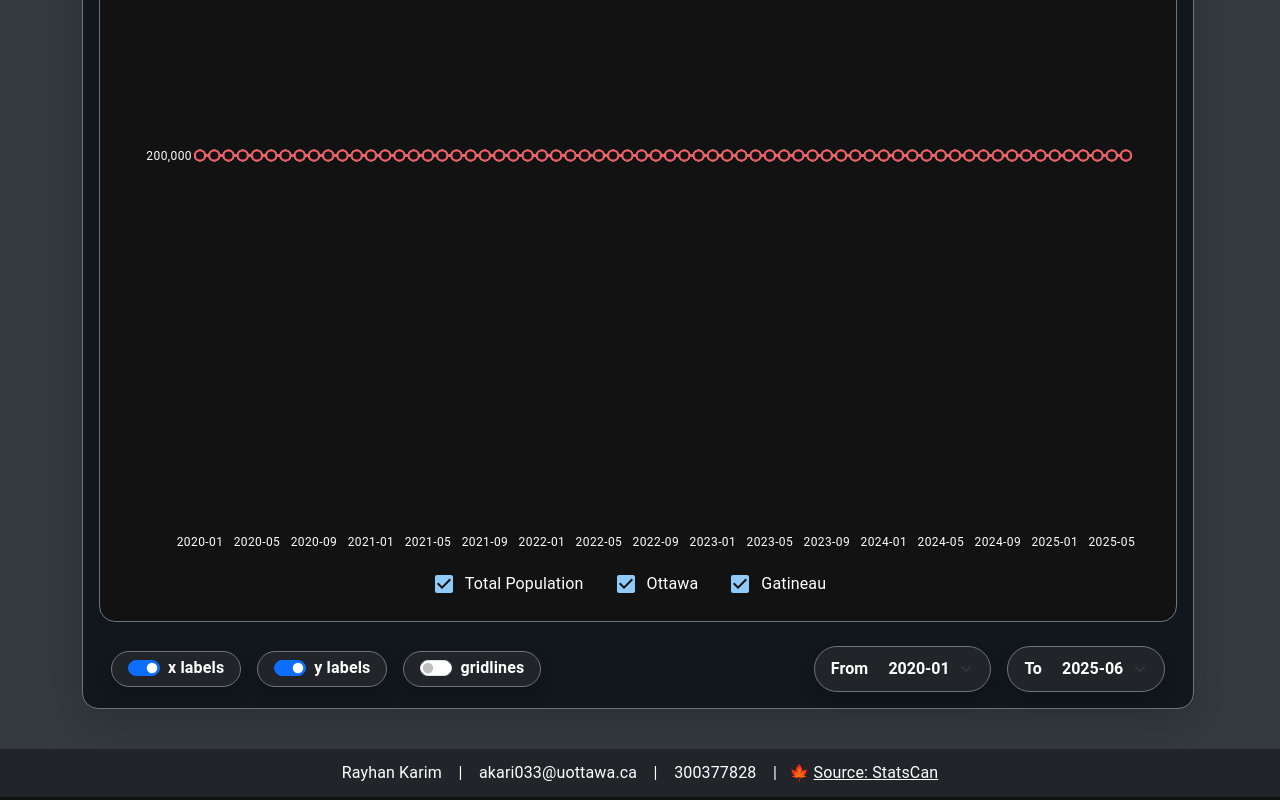
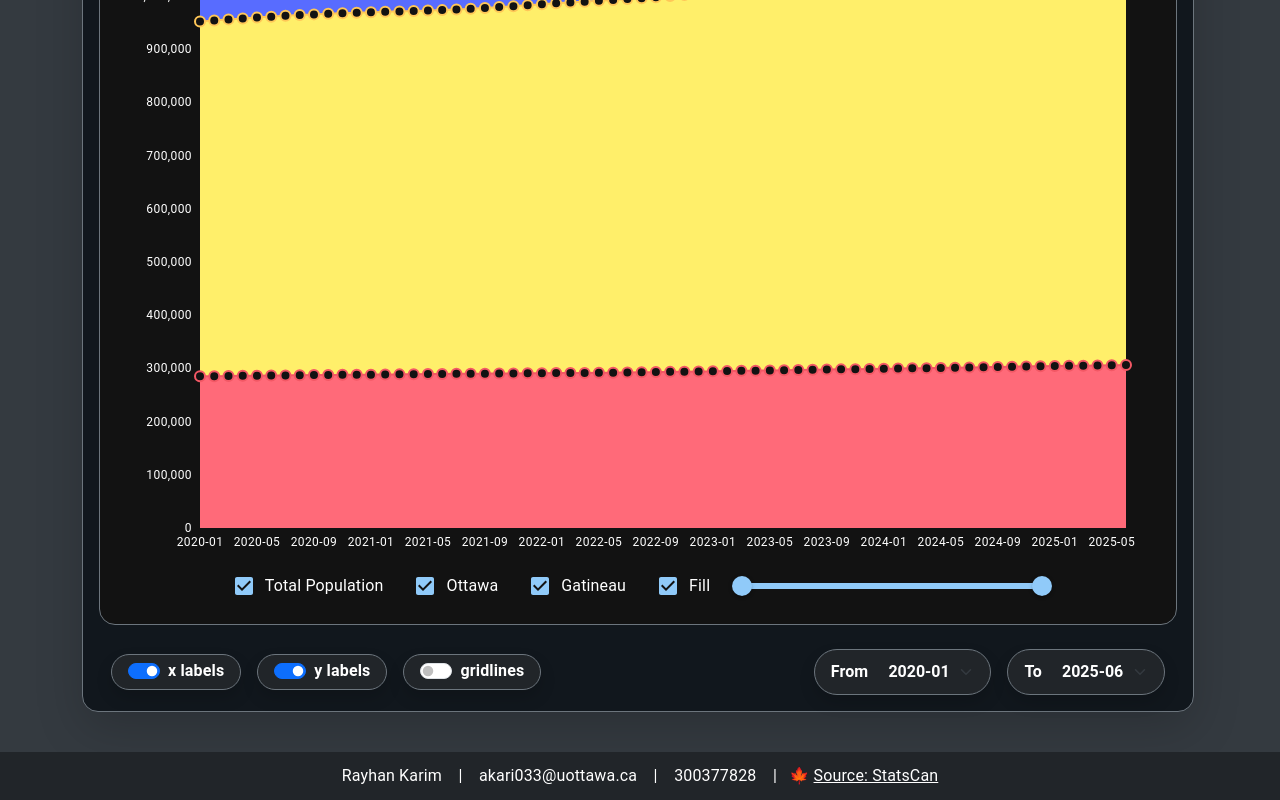
Before and after one commit to RayhanKarim1342/RayhanKarim-SEG3125-DataDashboard, a React (Create React App) app in the folder data-dashboard/: page / in a window 1280 px wide. Shown: the part 1905-2705 px from the top of the page. Built offline with nearby package versions, Linux system fonts and the light colour scheme.

Commit message:
perfected the second graph

```diff
--- a/data-dashboard/src/components/Dashboard.js
+++ b/data-dashboard/src/components/Dashboard.js
@@ -7,6 +7,8 @@ import { LanguageContext } from "../LanguageContext";
 import Box from "@mui/material/Box";
 import FormControlLabel from "@mui/material/FormControlLabel";
 import Checkbox from "@mui/material/Checkbox";
+import Typography from "@mui/material/Typography";
+import Slider from "@mui/material/Slider";
 
 const translations = {
   en: {
@@ -309,6 +311,9 @@ const Dashboard = () => {
   const [showTotal, setShowTotal] = useState(true);
   const [showOttawa, setShowOttawa] = useState(true);
   const [showGatineau, setShowGatineau] = useState(true);
+  const [fillChart, setFillChart] = useState(true);
+
+  const [yRange, setYRange] = useState([0, 1400000]);
 
   const chartSeries = [];
 
@@ -320,6 +325,11 @@ const Dashboard = () => {
   }
   if (showGatineau) {
     chartSeries.push({ data: gatinData, label: "Gatineau", area: true });
+  }
+  if (fillChart !== null && fillChart !== undefined) {
+    chartSeries.forEach((series) => {
+      series.area = Boolean(fillChart);
+    });
   }
 
   return (
@@ -594,17 +604,16 @@ const Dashboard = () => {
                     width: 100,
                     position: showYAxisFig3 ? "left" : "none",
                     valueFormatter: standardFormatter,
-                    min: !showOttawa && !showTotal ? 280000 : 200000,
+                    min: yRange[0],
+                    max: yRange[1],
                   },
                 ]}
-                grid={{ horizontal: showGridlinesFig3 }}
+                grid={{
+                  horizontal: showGridlinesFig3,
+                  vertical: showGridlinesFig3,
+                }}
               />
-              <Box
-                display="flex"
-                justifyContent="center" // 👈 This centers horizontally
-                gap={2}
-                mb={2}
-              >
+              <Box display="flex" justifyContent="center" gap={2} mb={2}>
                 <FormControlLabel
                   control={
                     <Checkbox
@@ -632,6 +641,25 @@ const Dashboard = () => {
                   }
                   label="Gatineau"
                 />
+                <FormControlLabel
+                  control={
+                    <Checkbox
+                      checked={fillChart}
+                      onChange={() => setFillChart((prev) => !prev)}
+                    />
+                  }
+                  label={language === "fr" ? "Remplir" : "Fill"}
+                />
+                <Box width={300} marginTop={1}>
+                  <Slider
+                    value={yRange}
+                    onChange={(_, newValue) => setYRange(newValue)}
+                    valueLabelDisplay="auto"
+                    min={0}
+                    max={1400000}
+                    step={100000}
+                  />
+                </Box>
               </Box>
             </Paper>
             <Form className="d-flex align-items-center flex-wrap mt-4 gap-3">
```
